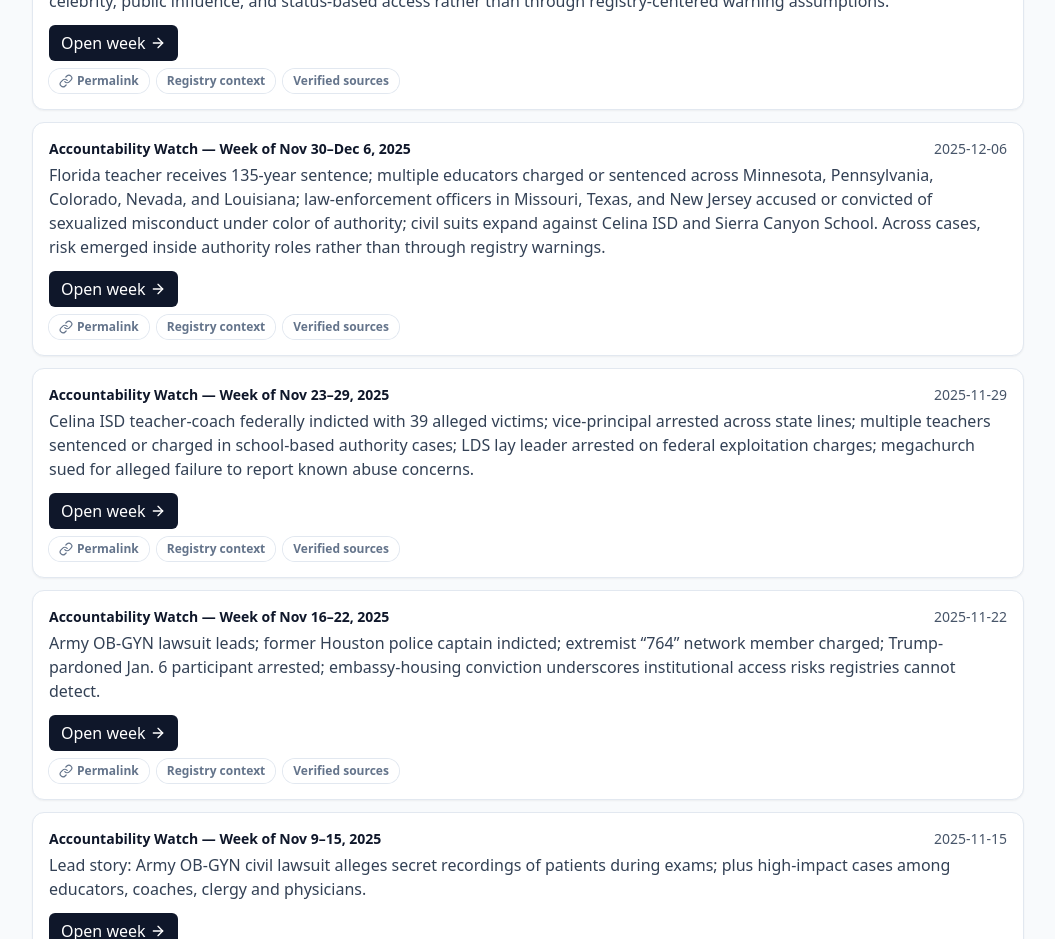
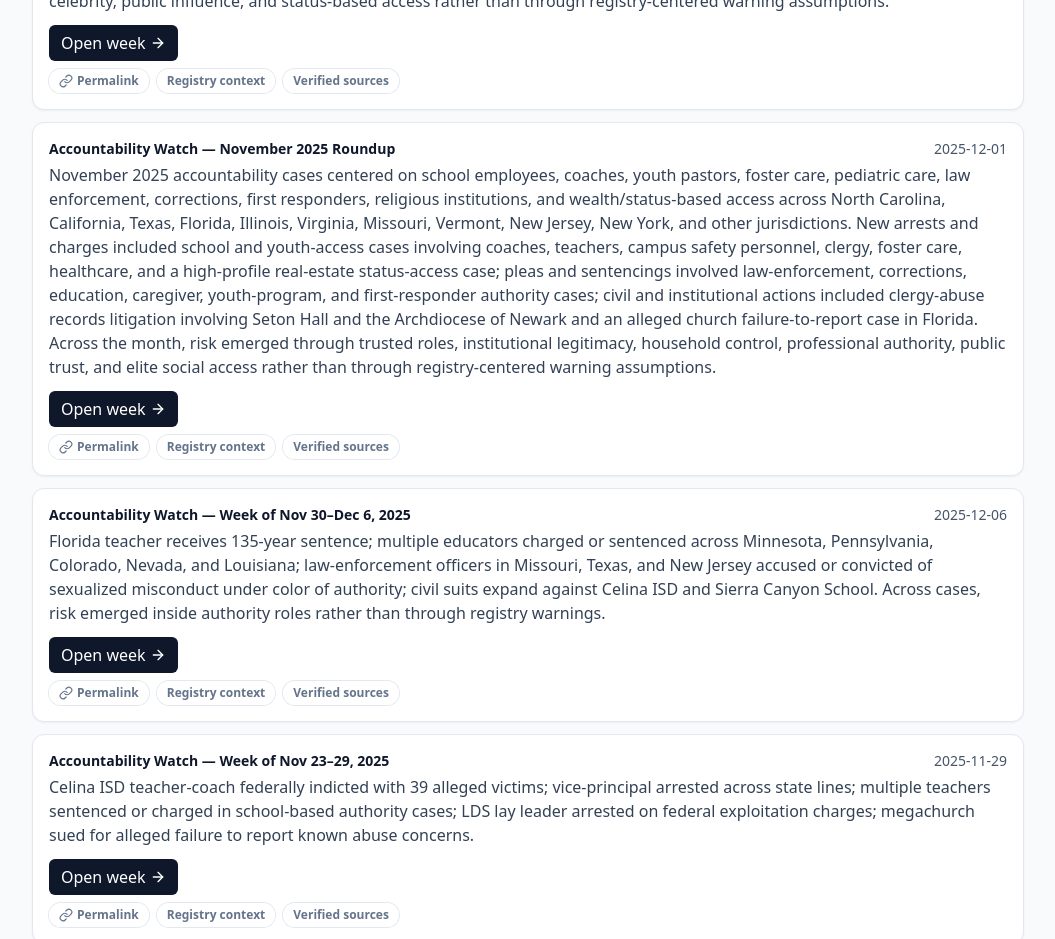
Before and after one commit to projectsolarrecon/Solar, a React (Vite) app: page /resources/accountability-watch in a window 1280 px wide. Shown: the part 2460-3399 px from the top of the page, without its empty margins (112-1167 px from the left). Built offline with nearby package versions, Linux system fonts and the light colour scheme.

Commit message:
Update accountabilityWatch.ts

```diff
--- a/src/data/accountabilityWatch.ts
+++ b/src/data/accountabilityWatch.ts
@@ -38,6 +38,14 @@ export const accountabilityWatch: AccountabilityItem[] = [
   path: "/resources/accountability-watch/2026-01-01",
   summary:
     "December 2025 accountability cases centered on educators, youth coaches, clergy, law-enforcement and corrections personnel, a military physician, a municipal judge, finance and entertainment figures, and other high-trust or high-status roles across Hawaii, North Carolina, Georgia, Wisconsin, Arizona, New Jersey, Oklahoma, Michigan, Missouri, Louisiana, New York, Connecticut, Texas, Virginia, Florida, Kentucky, Massachusetts, California, New York, the United Kingdom, and other jurisdictions. New arrests and charges included school, youth-sports, law-enforcement, clergy, healthcare, finance-status, and celebrity/public-profile cases; pleas, convictions, and sentencings involved youth-ministry, education, policing, coaching, and youth-access cases; civil accountability included a California lawsuit involving entertainment-industry power and career access. Across the month, risk emerged through trusted roles, institutional legitimacy, custodial or professional authority, wealth, celebrity, public influence, and status-based access rather than through registry-centered warning assumptions.",
+},
+{
+  date: "2025-12-01",
+  title: "Accountability Watch — November 2025 Roundup",
+  slug: "2025-12-01",
+  path: "/resources/accountability-watch/2025-12-01",
+  summary:
+    "November 2025 accountability cases centered on school employees, coaches, youth pastors, foster care, pediatric care, law enforcement, corrections, first responders, religious institutions, and wealth/status-based access across North Carolina, California, Texas, Florida, Illinois, Virginia, Missouri, Vermont, New Jersey, New York, and other jurisdictions. New arrests and charges included school and youth-access cases involving coaches, teachers, campus safety personnel, clergy, foster care, healthcare, and a high-profile real-estate status-access case; pleas and sentencings involved law-enforcement, corrections, education, caregiver, youth-program, and first-responder authority cases; civil and institutional actions included clergy-abuse records litigation involving Seton Hall and the Archdiocese of Newark and an alleged church failure-to-report case in Florida. Across the month, risk emerged through trusted roles, institutional legitimacy, household control, professional authority, public trust, and elite social access rather than through registry-centered warning assumptions.",
 },
 {
   date: "2025-12-06",
```
